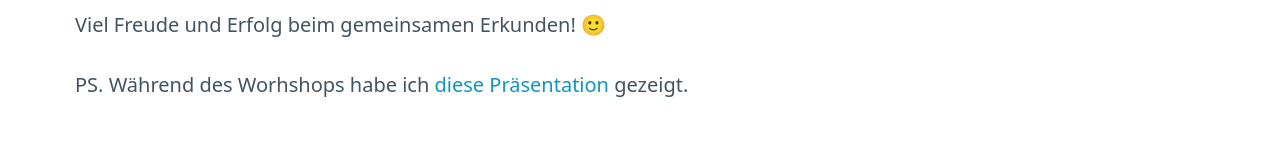
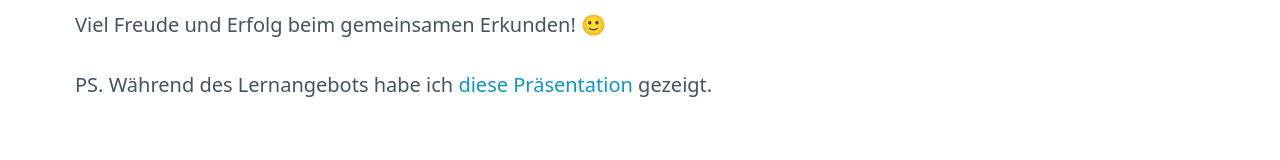
Before and after one commit to eBildungslabor/ki-andernach, a plain HTML site: page index.html in a window 1280 px wide. Shown: the part 1566-1726 px from the top of the page. Drawn offline with Linux system fonts and the light colour scheme.

Commit message:
Update index.html

```diff
--- a/index.html
+++ b/index.html
@@ -36,7 +36,7 @@
 
 
       <p>Viel Freude und Erfolg beim gemeinsamen Erkunden! 🙂</p>
-        <p>PS. Während des Worhshops habe ich <a href="andernach-KI.pdf">diese Präsentation</a> gezeigt.
+        <p>PS. Während des Lernangebots habe ich <a href="andernach-KI-slides.pdf">diese Präsentation</a> gezeigt.
         </ul>
         </p>
 </main>
```
